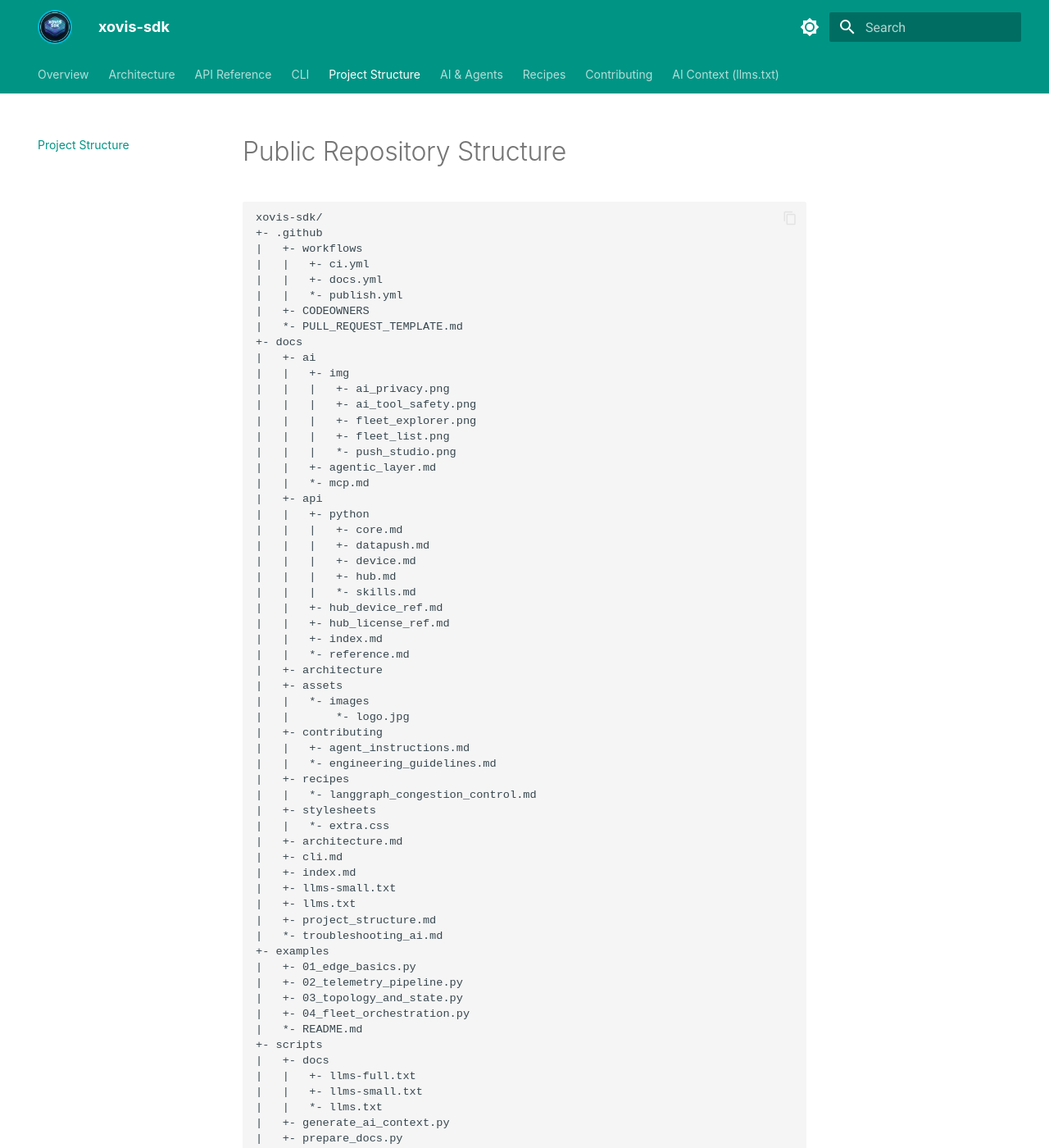
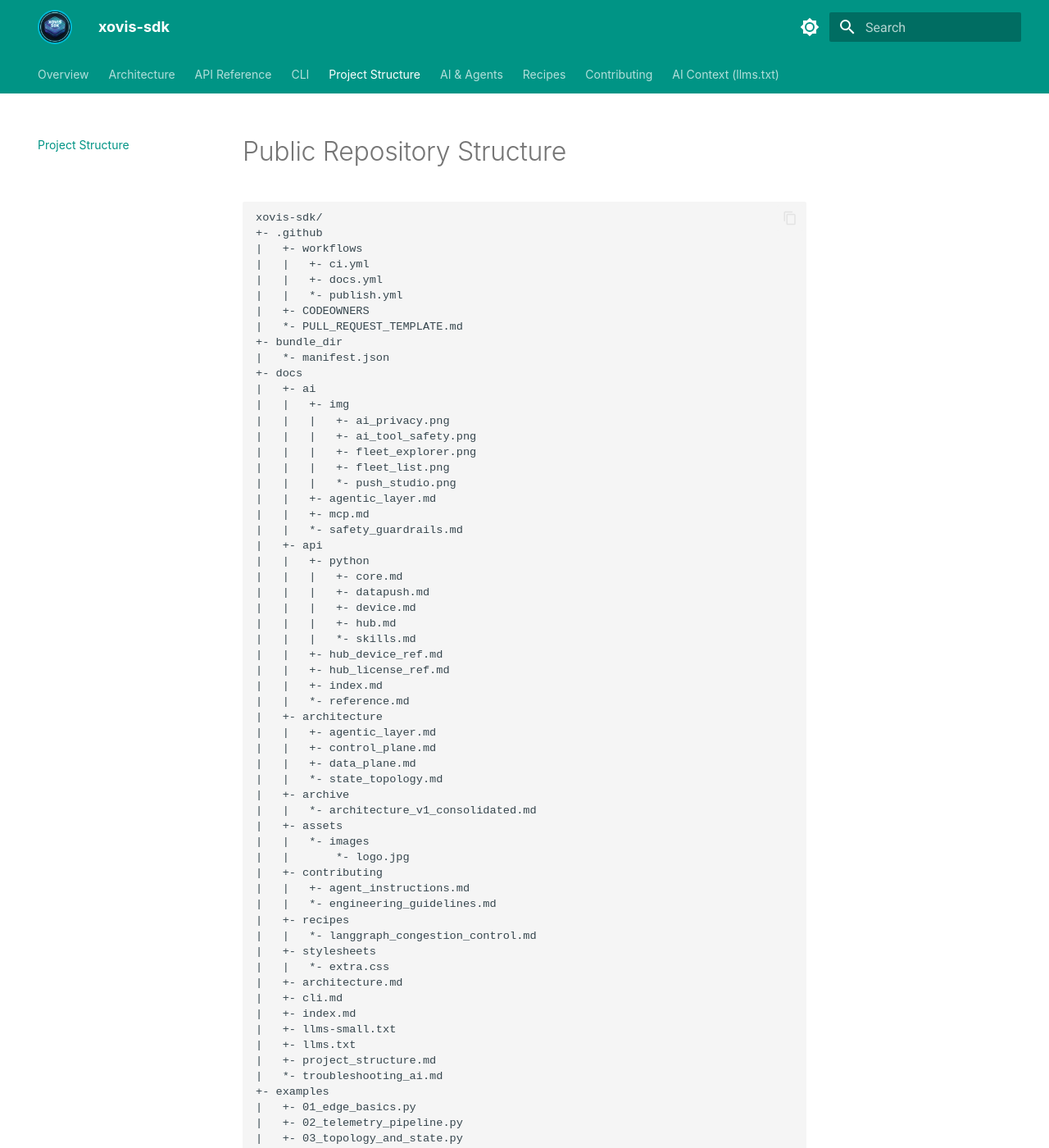
Before and after one commit to xovis-open-sdk/xovis-sdk, an MkDocs documentation site: the page built from docs/project_structure.md, in a window 1280 px wide and 1400 px high. Shown: the whole window at 82% size. Built offline with MkDocs 1.6.1 and Material for MkDocs 9.7.7, drawn with Linux system fonts in a browser that asks for light colours; some of the changed text lies outside the part shown.

Commit message:
docs: update project structure documentation, add new files, and include test coverage details

````diff
--- a/docs/project_structure.md
+++ b/docs/project_structure.md
@@ -9,6 +9,8 @@ xovis-sdk/
 |   |   *- publish.yml
 |   +- CODEOWNERS
 |   *- PULL_REQUEST_TEMPLATE.md
++- bundle_dir
+|   *- manifest.json
 +- docs
 |   +- ai
 |   |   +- img
@@ -18,7 +20,8 @@ xovis-sdk/
 |   |   |   +- fleet_list.png
 |   |   |   *- push_studio.png
 |   |   +- agentic_layer.md
-|   |   *- mcp.md
+|   |   +- mcp.md
+|   |   *- safety_guardrails.md
 |   +- api
 |   |   +- python
 |   |   |   +- core.md
@@ -31,6 +34,12 @@ xovis-sdk/
 |   |   +- index.md
 |   |   *- reference.md
 |   +- architecture
+|   |   +- agentic_layer.md
+|   |   +- control_plane.md
+|   |   +- data_plane.md
+|   |   *- state_topology.md
+|   +- archive
+|   |   *- architecture_v1_consolidated.md
 |   +- assets
 |   |   *- images
 |   |       *- logo.jpg
@@ -214,9 +227,12 @@ xovis-sdk/
 +- LICENSE
 +- README.md
 +- docs_check.txt
++- manifest.json
 +- mkdocs.yml
 +- pyproject.toml
 +- requirements.txt
++- server.mcpb
 +- smithery.yaml
++- test_toolkit.py
 *- uv.lock
 ```
````
Also changed, not shown: other parts of docs/project_structure.md (+5 -1 lines).
